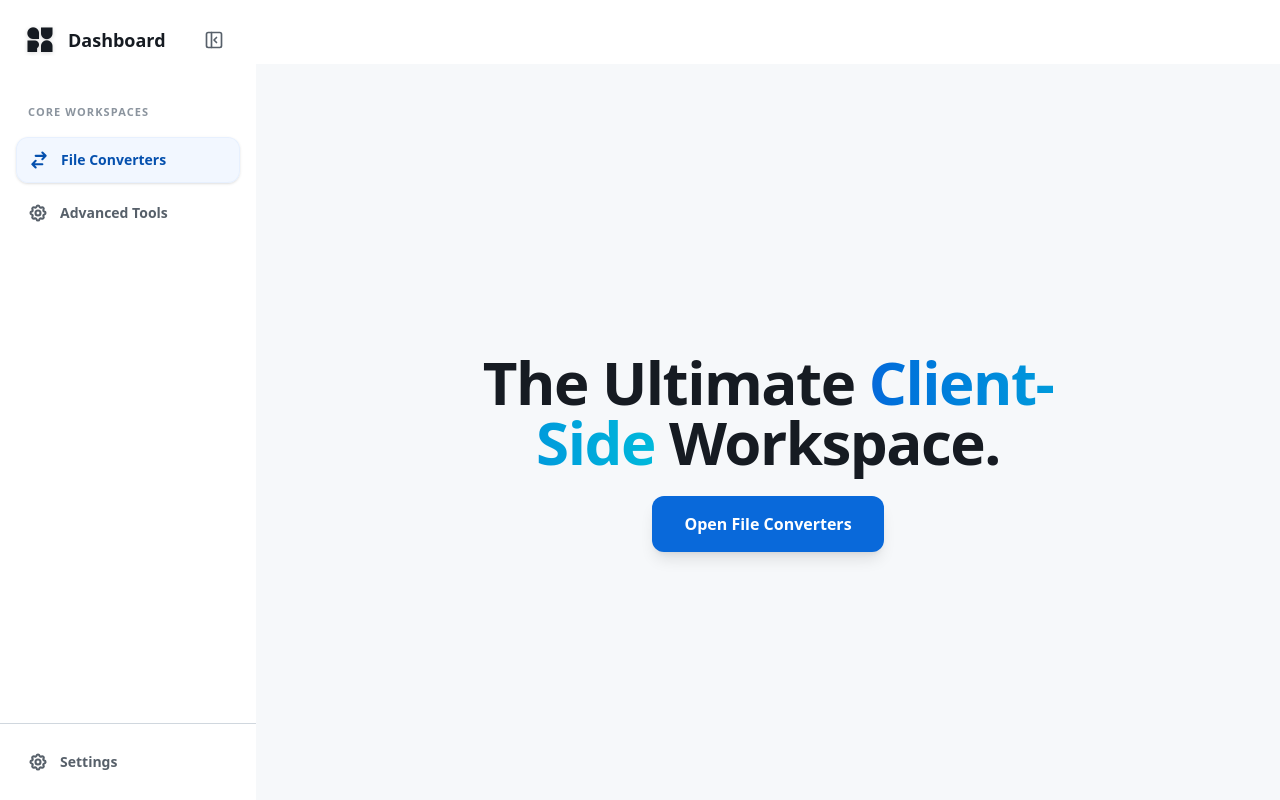
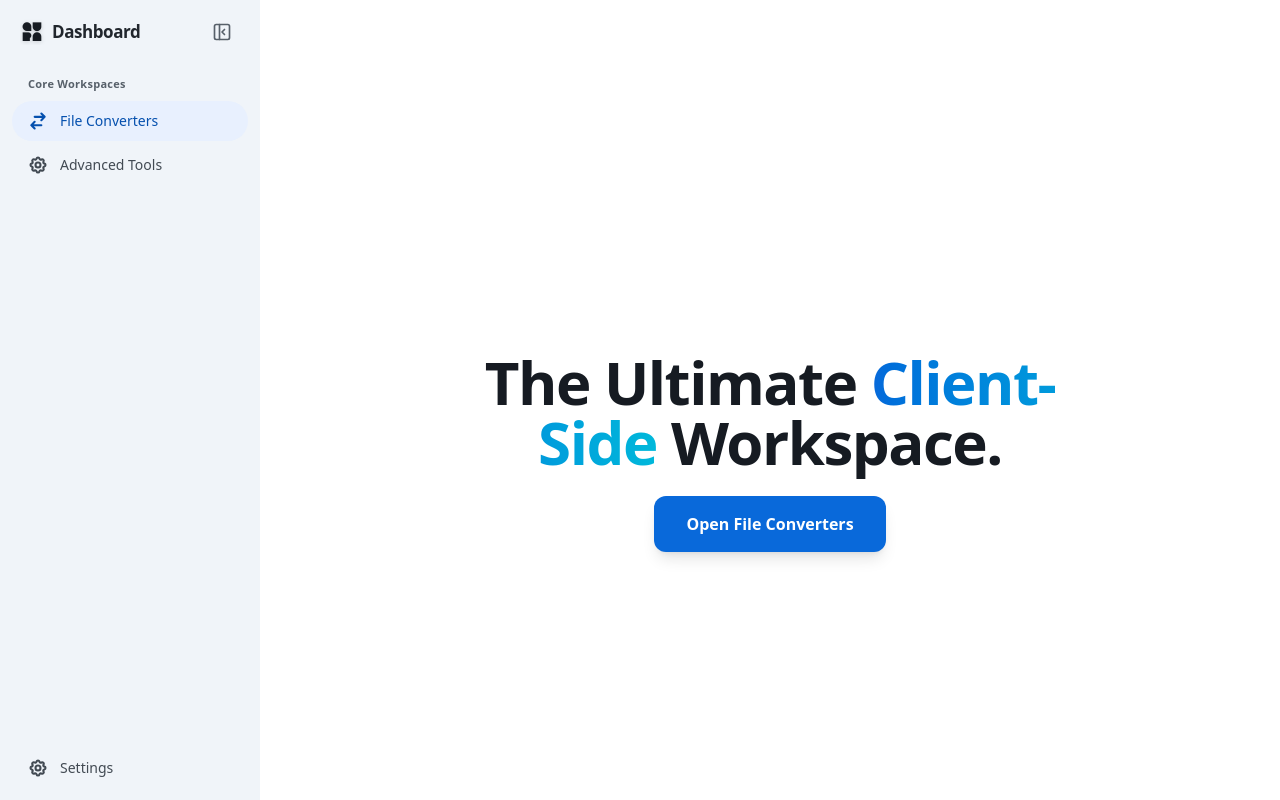
Before and after one commit to qunci/qupa, a Next.js app: page / in a window 1280 px wide. Built offline with nearby package versions, Linux system fonts and the light colour scheme.

Commit message:
style: apply gemini-like bg colors to sidebar and body, tighten paddings, and use rounded-full menus

```diff
--- a/src/app/layout.tsx
+++ b/src/app/layout.tsx
@@ -34,7 +34,7 @@ export default function RootLayout({
           }}
         />
       </head>
-      <body className="flex min-h-screen bg-slate-50 dark:bg-slate-950 text-slate-900 dark:text-slate-100 antialiased transition-colors duration-300">
+      <body className="flex min-h-screen bg-white dark:bg-[#131314] text-slate-900 dark:text-slate-100 antialiased transition-colors duration-300">
         <SettingsProvider>
           {/* Main Sidebar */}
           <Sidebar />
--- a/src/app/page.tsx
+++ b/src/app/page.tsx
@@ -29,9 +29,9 @@ function HomeContent() {
   const hub = searchParams.get("hub");
 
   return (
-    <main className="flex-1 flex flex-col min-h-screen bg-slate-50 dark:bg-slate-950 w-full relative transition-colors duration-300">
+    <main className="flex-1 flex flex-col min-h-screen w-full relative transition-colors duration-300">
 
-      <header className="h-16 w-full bg-white dark:bg-slate-950 flex items-center justify-end px-10 shrink-0 sticky top-0 z-10 transition-colors duration-300">
+      <header className="h-16 w-full flex items-center justify-end px-8 shrink-0 sticky top-0 z-10 transition-colors duration-300">
       </header>
 
       {!hub ? <HeroLanding /> : hub === "tools" ? <ToolsHub /> : hub === "settings" ? <SettingsHub /> : <ConverterHub />}
--- a/src/components/Sidebar.tsx
+++ b/src/components/Sidebar.tsx
@@ -14,24 +14,24 @@ function SidebarContent() {
 
   const getMenuClass = (hubName: string) => {
     const isActive = currentHub === hubName;
-    return `flex items-center p-3 text-sm font-semibold rounded-xl transition-all duration-300 ${
-      isOpen ? "w-full gap-3" : "justify-center w-12 h-12 mx-auto"
+    return `flex items-center text-sm font-medium rounded-full transition-all duration-300 ${
+      isOpen ? "w-full gap-3 px-4 py-2.5" : "justify-center w-10 h-10 mx-auto"
     } ${
       isActive
-        ? "text-blue-700 bg-blue-50/80 shadow-sm border border-blue-100/50 dark:text-blue-400 dark:bg-blue-900/20 dark:border-blue-800/30"
-        : "text-slate-500 hover:text-slate-900 hover:bg-slate-50 dark:text-slate-400 dark:hover:text-slate-200 dark:hover:bg-slate-800/50"
+        ? "text-blue-700 bg-[#e8f0fe] dark:text-blue-300 dark:bg-blue-900/40"
+        : "text-slate-600 hover:text-slate-900 hover:bg-slate-200/50 dark:text-slate-400 dark:hover:text-slate-200 dark:hover:bg-white/5"
     }`;
   };
 
   return (
-    <aside className={`bg-white dark:bg-slate-950 flex flex-col h-screen sticky top-0 transition-all duration-300 ease-in-out shrink-0 ${isOpen ? 'w-64' : 'w-20'}`}>
+    <aside className={`bg-[#f0f4f9] dark:bg-[#1e1f20] flex flex-col h-screen sticky top-0 transition-all duration-300 ease-in-out shrink-0 ${isOpen ? 'w-[260px]' : 'w-[68px]'}`}>
 
       {/* Brand Logo Header Area */}
-      <div className={`h-20 flex items-center shrink-0 ${isOpen ? 'px-6 justify-between w-full' : 'px-0 justify-center'}`}>
+      <div className={`h-16 flex items-center shrink-0 ${isOpen ? 'px-5 justify-between w-full' : 'px-0 justify-center'}`}>
         <div className={`overflow-hidden transition-all duration-300 ${isOpen ? 'w-auto opacity-100' : 'w-0 opacity-0'}`}>
-          <Link href="/" className="flex items-center gap-3 group select-none outline-none transition-opacity hover:opacity-80 rounded-md focus-visible:ring-2 focus-visible:ring-blue-500 whitespace-nowrap">
-            <BrandLogo className="h-8 w-auto drop-shadow-sm transition-transform duration-500 group-hover:scale-105 origin-left" />
-            <span className="font-bold text-lg text-slate-900 dark:text-white">Dashboard</span>
+          <Link href="/" className="flex items-center gap-2 group select-none outline-none transition-opacity hover:opacity-80 rounded-md focus-visible:ring-2 focus-visible:ring-blue-500 whitespace-nowrap">
+            <BrandLogo className="h-6 w-auto drop-shadow-sm transition-transform duration-500 group-hover:scale-105 origin-left" />
+            <span className="font-semibold text-[17px] text-slate-800 dark:text-slate-100 tracking-tight">Dashboard</span>
           </Link>
         </div>
 
@@ -52,13 +52,13 @@ function SidebarContent() {
       </div>
 
       {/* Navigation */}
-      <nav className={`flex-1 space-y-2 overflow-y-auto scrollbar-hide ${isOpen ? 'p-4' : 'py-4'}`}>
+      <nav className={`flex-1 space-y-1 overflow-y-auto scrollbar-hide ${isOpen ? 'px-3 py-2' : 'py-4'}`}>
         {isOpen && (
-          <p className="px-3 text-[11px] font-bold tracking-widest text-slate-400 dark:text-slate-500 uppercase mb-4 mt-2 transition-colors duration-300">
+          <p className="px-4 text-[11px] font-semibold tracking-wide text-slate-500 dark:text-slate-400 mb-2 mt-1 transition-colors duration-300">
             {t("coreWorkspaces")}
           </p>
         )}
-        {!isOpen && <div className="mt-8" />}
+        {!isOpen && <div className="mt-4" />}
 
         <Link href="/?hub=converters" className={getMenuClass("converters")} title={!isOpen ? t("fileConverters") : undefined}>
           <svg className="w-5 h-5 shrink-0" fill="none" stroke="currentColor" viewBox="0 0 24 24">
@@ -77,7 +77,7 @@ function SidebarContent() {
       </nav>
 
       {/* Settings */}
-      <div className={`border-t border-slate-200 dark:border-slate-800 transition-colors duration-300 ${isOpen ? 'p-4' : 'py-4'}`}>
+      <div className={`transition-colors duration-300 ${isOpen ? 'px-3 py-3' : 'py-4'}`}>
         <Link href="/?hub=settings" className={getMenuClass("settings")} title={!isOpen ? t("settings") : undefined}>
           <svg className="w-5 h-5 shrink-0" fill="none" stroke="currentColor" viewBox="0 0 24 24">
             <path strokeLinecap="round" strokeLinejoin="round" strokeWidth="2.5" d="M10.325 4.317c.426-1.756 2.924-1.756 3.35 0a1.724 1.724 0 002.573 1.066c1.543-.94 3.31.826 2.37 2.37a1.724 1.724 0 001.065 2.572c1.756.426 1.756 2.924 0 3.35a1.724 1.724 0 00-1.066 2.573c.94 1.543-.826 3.31-2.37 2.37a1.724 1.724 0 00-2.572 1.065c-.426 1.756-2.924 1.756-3.35 0a1.724 1.724 0 00-2.573-1.066c-1.543.94-3.31-.826-2.37-2.37a1.724 1.724 0 00-1.065-2.572c-1.756-.426-1.756-2.924 0-3.35a1.724 1.724 0 001.066-2.573c-.94-1.543.826-3.31 2.37-2.37.996.608 2.296.07 2.572-1.065z" />
@@ -92,7 +92,7 @@ function SidebarContent() {
 
 export default function Sidebar() {
   return (
-    <Suspense fallback={<div className="w-64 bg-white dark:bg-slate-950 h-screen transition-colors duration-300 shrink-0" />}>
+    <Suspense fallback={<div className="w-[260px] bg-[#f0f4f9] dark:bg-[#1e1f20] h-screen transition-colors duration-300 shrink-0" />}>
       <SidebarContent />
     </Suspense>
   );
```
